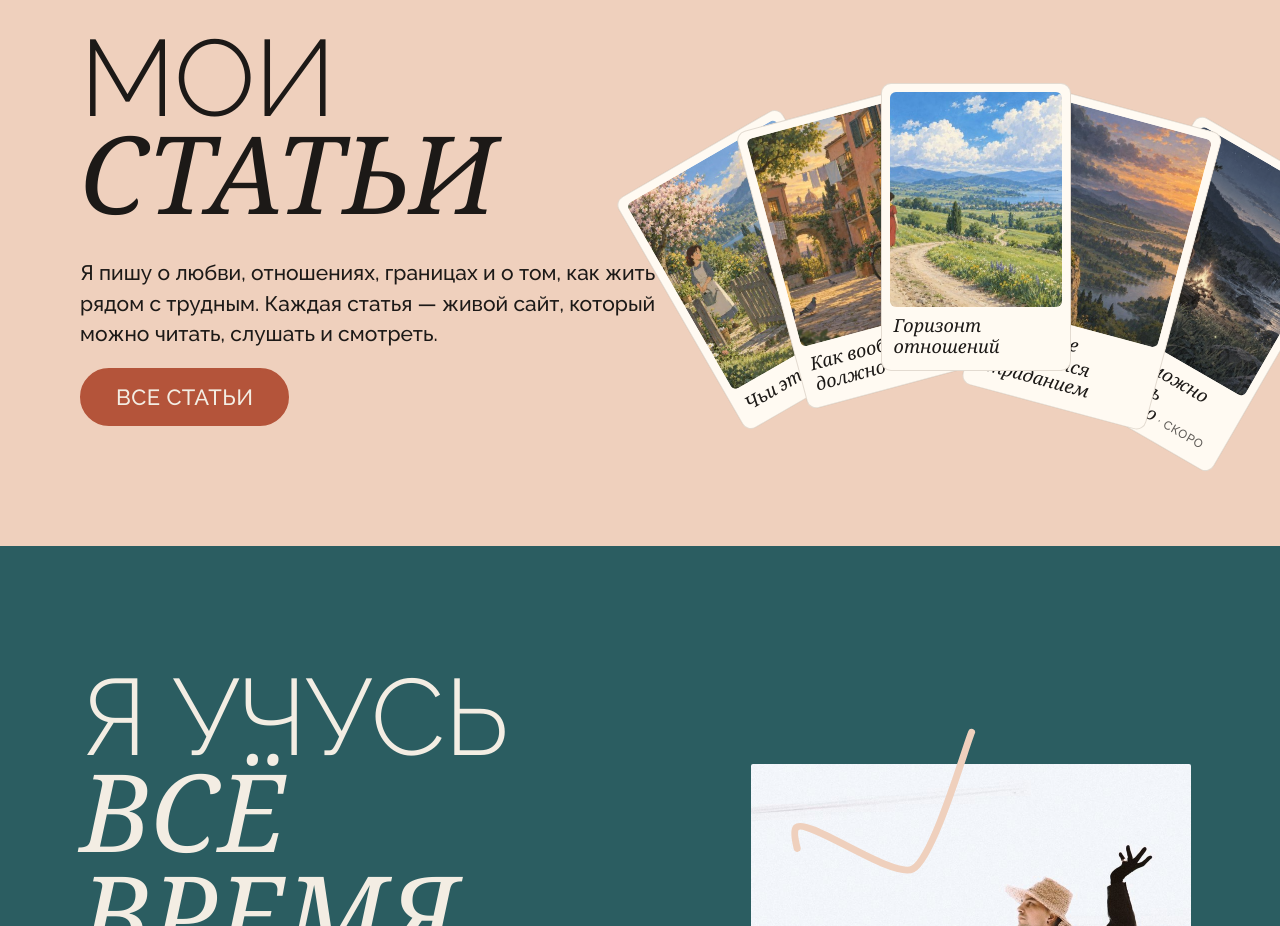
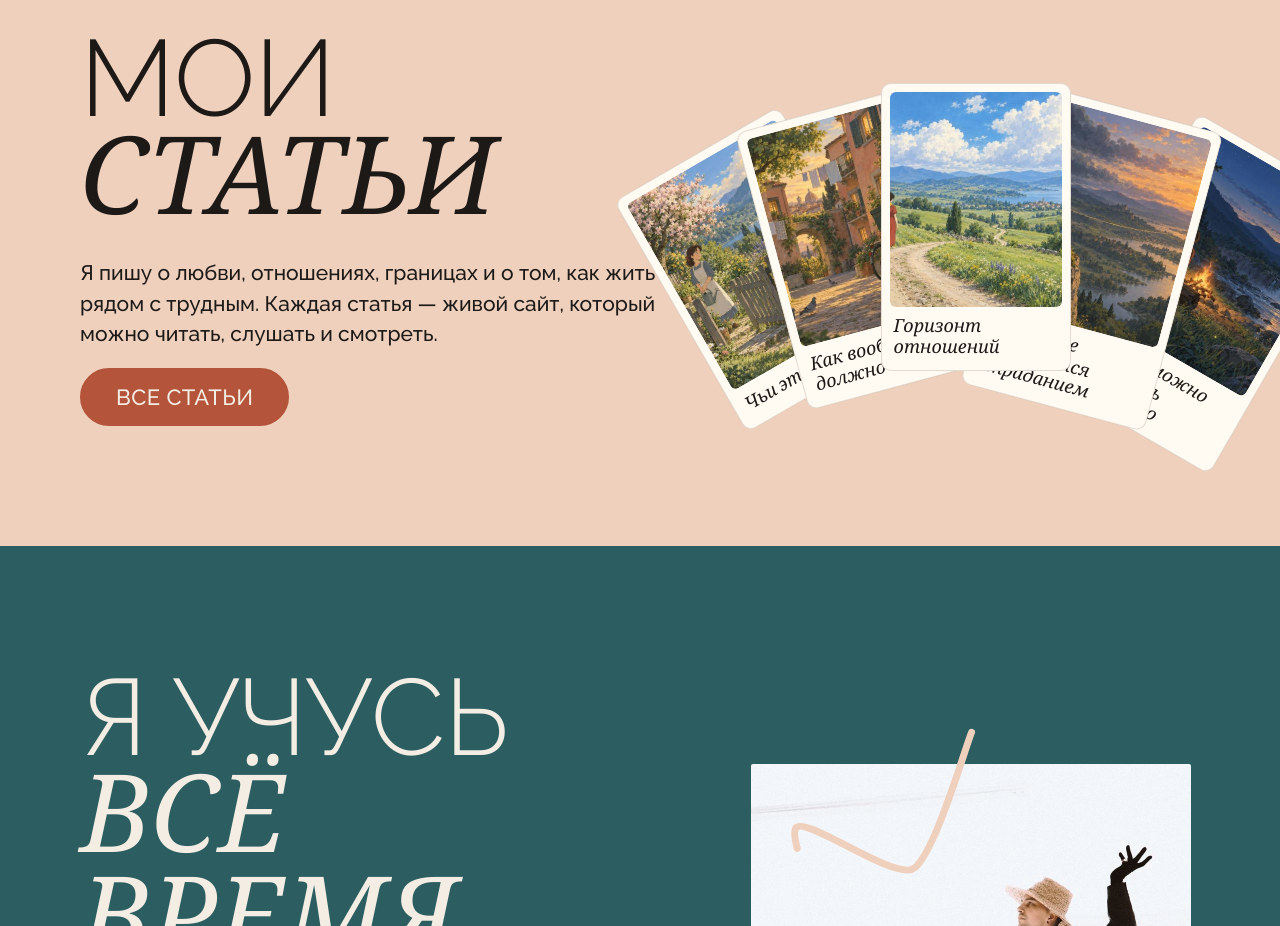
Before and after one commit to LegendPsy/LegendPsy.github.io, a plain HTML site: page index.html in a window 1280 px wide. Shown: the part 7380-8306 px from the top of the page. Drawn offline with nearby package versions, Linux system fonts and the light colour scheme; animation ran at ten frames a second.

Commit message:
Открытка «На что можно смотреть бесконечно» без пометки «скоро»
Co-Authored-By: Claude Opus 5.5 <noreply@anthropic.com>
Claude-Session: https://claude.ai/code/session_01HQbYBZC7DWPoUEAWAtpz9B

```diff
--- a/index.html
+++ b/index.html
@@ -453,7 +453,7 @@ const ART = [
   { t: 'Как вообще-то должно быть', img: 'img/stati/kak-dolzhno.jpg', id: 'kak-dolzhno' },
   { t: 'Горизонт отношений', img: 'img/stati/gorizont.jpg', id: 'gorizont' },
   { t: 'Любовь не измеряется страданием', img: 'img/stati/love.jpg', id: 'love' },
-  { t: 'На что можно смотреть бесконечно', img: 'img/stati/partner.jpg', id: 'partner', soon: true }
+  { t: 'На что можно смотреть бесконечно', img: 'img/stati/partner.jpg', id: 'partner' }
 ];
 const fan = document.getElementById('fan');
 const cards = ART.map((a, i) => {
```
